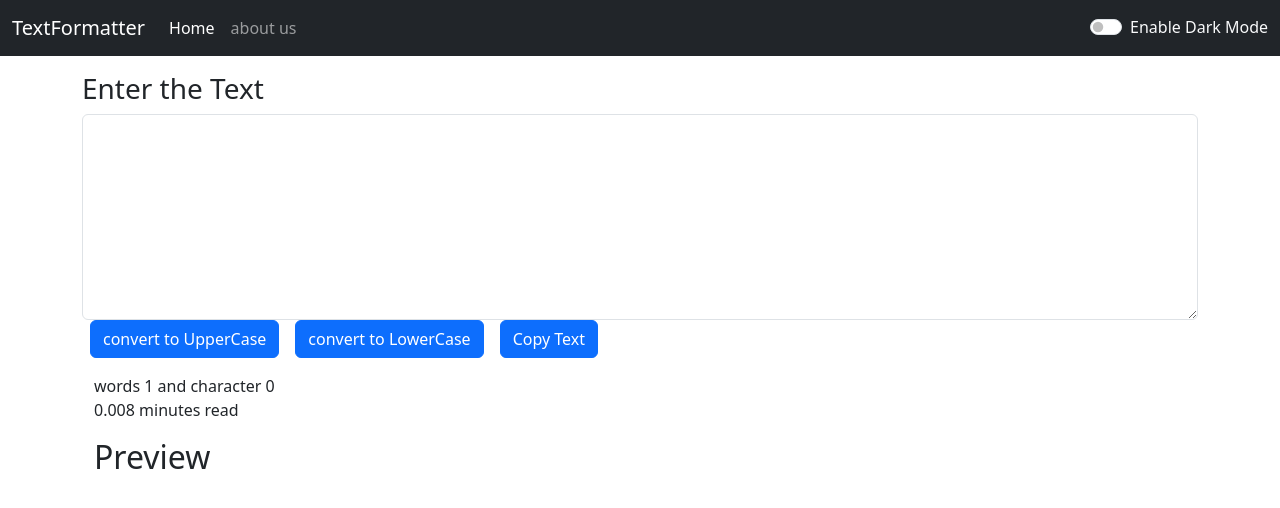
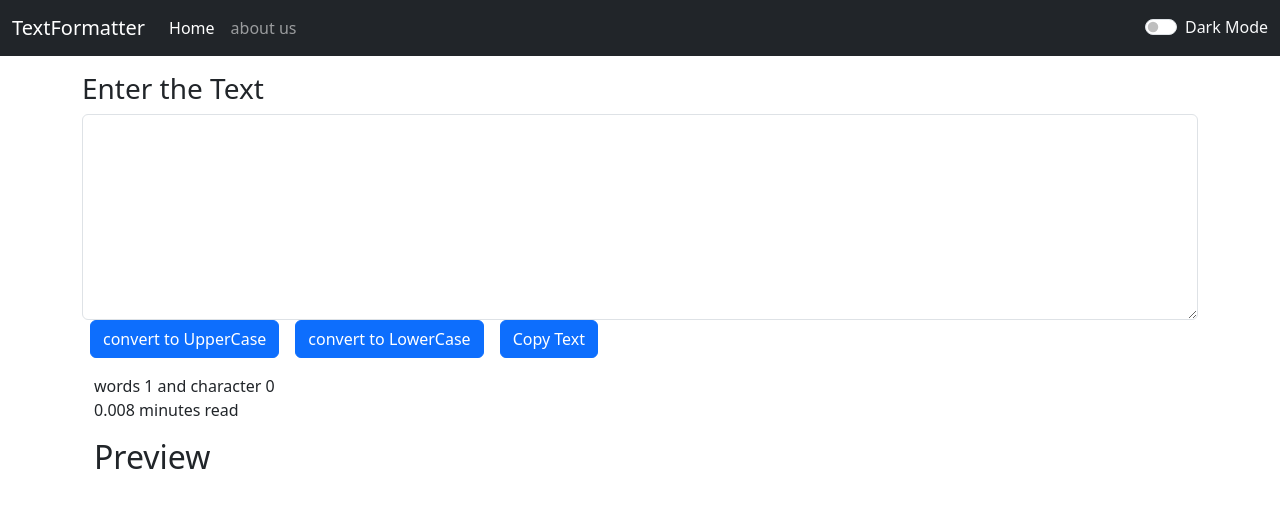
Before and after one commit to Shrikantj0794/React_js, a React (Create React App) app in the folder practice/textutils/: page / in a window 1280 px wide. Shown: the top 508 px of the page. Built offline with nearby package versions, Linux system fonts and the light colour scheme.

Commit message:
add dark mode in navbar

```diff
--- a/practice/textutils/src/compoenent/Navbar.js
+++ b/practice/textutils/src/compoenent/Navbar.js
@@ -23,7 +23,7 @@ export default function Navbar(props) {
       </form> */}
       <div className="form-check form-switch text-light">
       <input className="form-check-input" type="checkbox" onClick={props.toggleMode} role="switch" id="flexSwitchCheckDefault"/>
-      <label className="form-check-label" for="flexSwitchCheckDefault">Enable Dark Mode</label>
+      <label className="form-check-label" for="flexSwitchCheckDefault">Dark Mode</label>
 </div>
     </div>
   </div>
```
